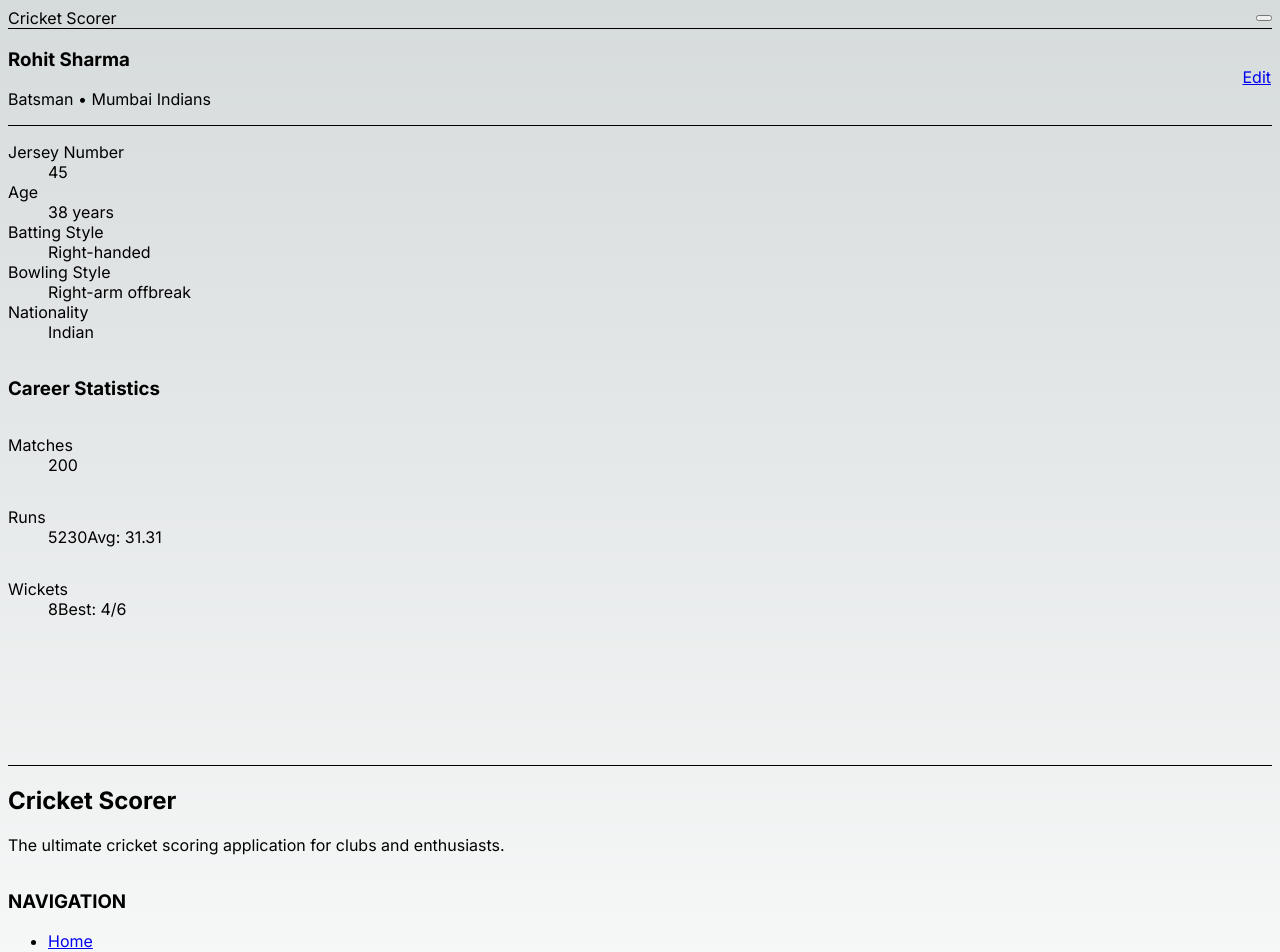
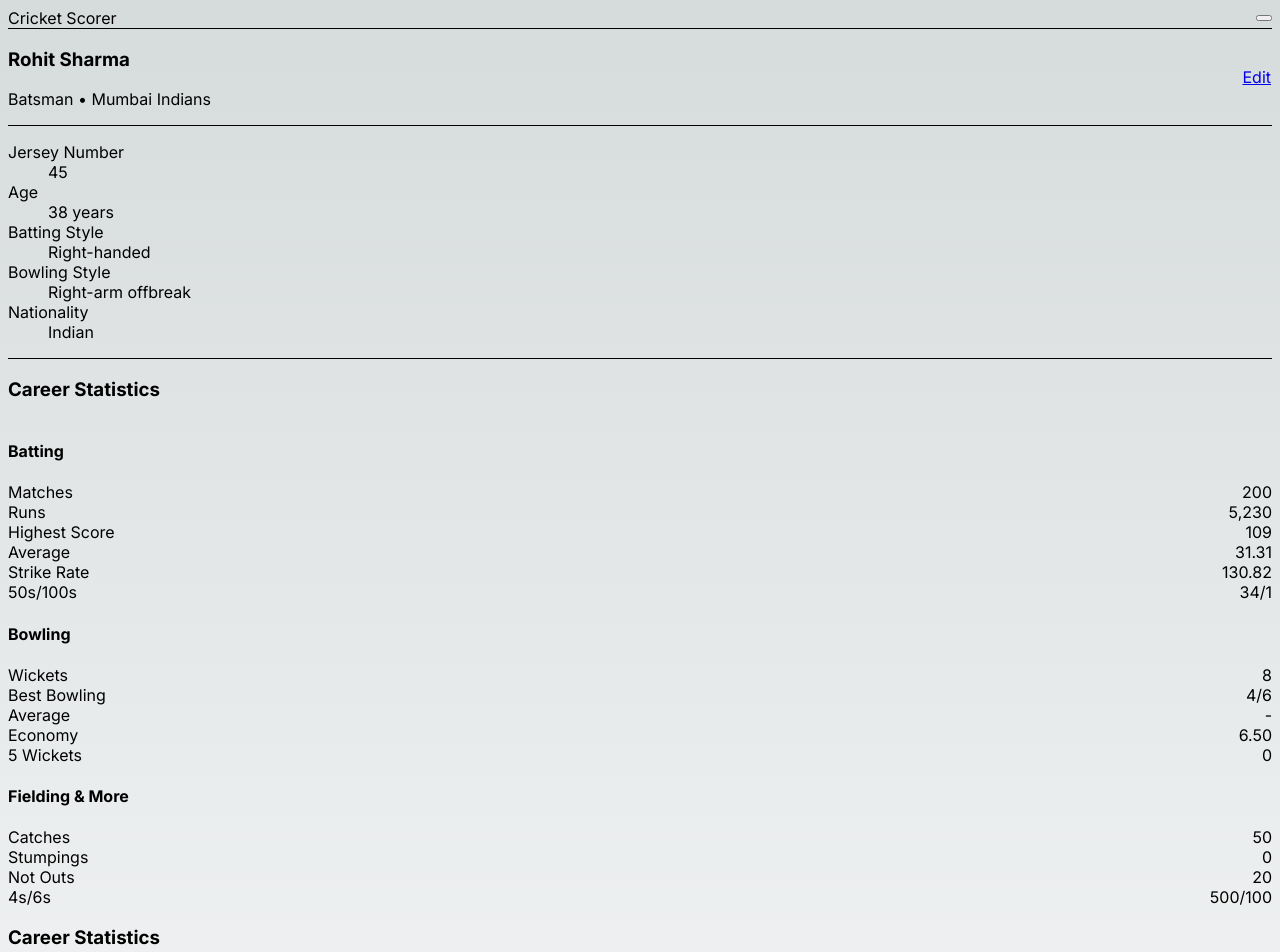
Before and after one commit to VinothKumar210/CricketScorer, a Next.js app: page /teams/1/players/1 in a window 1280 px wide. Shown: the top 952 px of the page. Built offline with nearby package versions, Linux system fonts and the light colour scheme.

Commit message:
Enhance player statistics display with detailed metrics

```diff
--- a/src/app/teams/[id]/players/[playerId]/page.tsx
+++ b/src/app/teams/[id]/players/[playerId]/page.tsx
@@ -29,6 +29,11 @@
           strikeRate: 130.82,
           fifties: 34,
           hundreds: 1,
+          notOuts: 20,
+          fours: 500,
+          sixes: 100,
+          economy: 6.50,
+          catches: 50,
         },
       ],
     },
@@ -143,6 +148,95 @@
             </div>
           </dl>
         </div>
+
+        {/* Player Statistics */}
+        <div className="border-t border-gray-200 px-4 py-5 sm:p-0">
+          <div className="px-4 py-5 sm:px-6">
+            <h3 className="text-lg font-medium leading-6 text-gray-900">Career Statistics</h3>
+          </div>
+          <div className="grid grid-cols-1 sm:grid-cols-2 md:grid-cols-3 gap-4 px-4 pb-5 sm:px-6">
+            {/* Batting Stats */}
+            <div className="bg-gray-50 p-4 rounded-lg">
+              <h4 className="text-sm font-medium text-gray-500 mb-3">Batting</h4>
+              <div className="space-y-2">
+                <div className="flex justify-between">
+                  <span className="text-sm text-gray-500">Matches</span>
+                  <span className="text-sm font-medium">{player.matches}</span>
+                </div>
+                <div className="flex justify-between">
+                  <span className="text-sm text-gray-500">Runs</span>
+                  <span className="text-sm font-medium">{player.runs?.toLocaleString()}</span>
+                </div>
+                <div className="flex justify-between">
+                  <span className="text-sm text-gray-500">Highest Score</span>
+                  <span className="text-sm font-medium">{player.highestScore || '-'}</span>
+                </div>
+                <div className="flex justify-between">
+                  <span className="text-sm text-gray-500">Average</span>
+                  <span className="text-sm font-medium">{player.average?.toFixed(2) || '-'}</span>
+                </div>
+                <div className="flex justify-between">
+                  <span className="text-sm text-gray-500">Strike Rate</span>
+                  <span className="text-sm font-medium">{player.strikeRate?.toFixed(2) || '-'}</span>
+                </div>
+                <div className="flex justify-between">
+                  <span className="text-sm text-gray-500">50s/100s</span>
+                  <span className="text-sm font-medium">{player.fifties || 0}/{player.hundreds || 0}</span>
+                </div>
+              </div>
+            </div>
+
+            {/* Bowling Stats */}
+            <div className="bg-gray-50 p-4 rounded-lg">
+              <h4 className="text-sm font-medium text-gray-500 mb-3">Bowling</h4>
+              <div className="space-y-2">
+                <div className="flex justify-between">
+                  <span className="text-sm text-gray-500">Wickets</span>
+                  <span className="text-sm font-medium">{player.wickets || '-'}</span>
+                </div>
+                <div className="flex justify-between">
+                  <span className="text-sm text-gray-500">Best Bowling</span>
+                  <span className="text-sm font-medium">{player.bestBowling || '-'}</span>
+                </div>
+                <div className="flex justify-between">
+                  <span className="text-sm text-gray-500">Average</span>
+                  <span className="text-sm font-medium">{(player.wickets && player.runsConceded) ? (player.runsConceded / player.wickets).toFixed(2) : '-'}</span>
+                </div>
+                <div className="flex justify-between">
+                  <span className="text-sm text-gray-500">Economy</span>
+                  <span className="text-sm font-medium">{player.economy?.toFixed(2) || '-'}</span>
+                </div>
+                <div className="flex justify-between">
+                  <span className="text-sm text-gray-500">5 Wickets</span>
+                  <span className="text-sm font-medium">{player.fiveWickets || 0}</span>
+                </div>
+              </div>
+            </div>
+
+            {/* Fielding & Other Stats */}
+            <div className="bg-gray-50 p-4 rounded-lg">
+              <h4 className="text-sm font-medium text-gray-500 mb-3">Fielding & More</h4>
+              <div className="space-y-2">
+                <div className="flex justify-between">
+                  <span className="text-sm text-gray-500">Catches</span>
+                  <span className="text-sm font-medium">{player.catches || 0}</span>
+                </div>
+                <div className="flex justify-between">
+                  <span className="text-sm text-gray-500">Stumpings</span>
+                  <span className="text-sm font-medium">{player.stumpings || 0}</span>
+                </div>
+                <div className="flex justify-between">
+                  <span className="text-sm text-gray-500">Not Outs</span>
+                  <span className="text-sm font-medium">{player.notOuts || 0}</span>
+                </div>
+                <div className="flex justify-between">
+                  <span className="text-sm text-gray-500">4s/6s</span>
+                  <span className="text-sm font-medium">{player.fours || 0}/{player.sixes || 0}</span>
+                </div>
+              </div>
+            </div>
+          </div>
+        </div>
       </div>
 
       {/* Player Statistics */}
```
